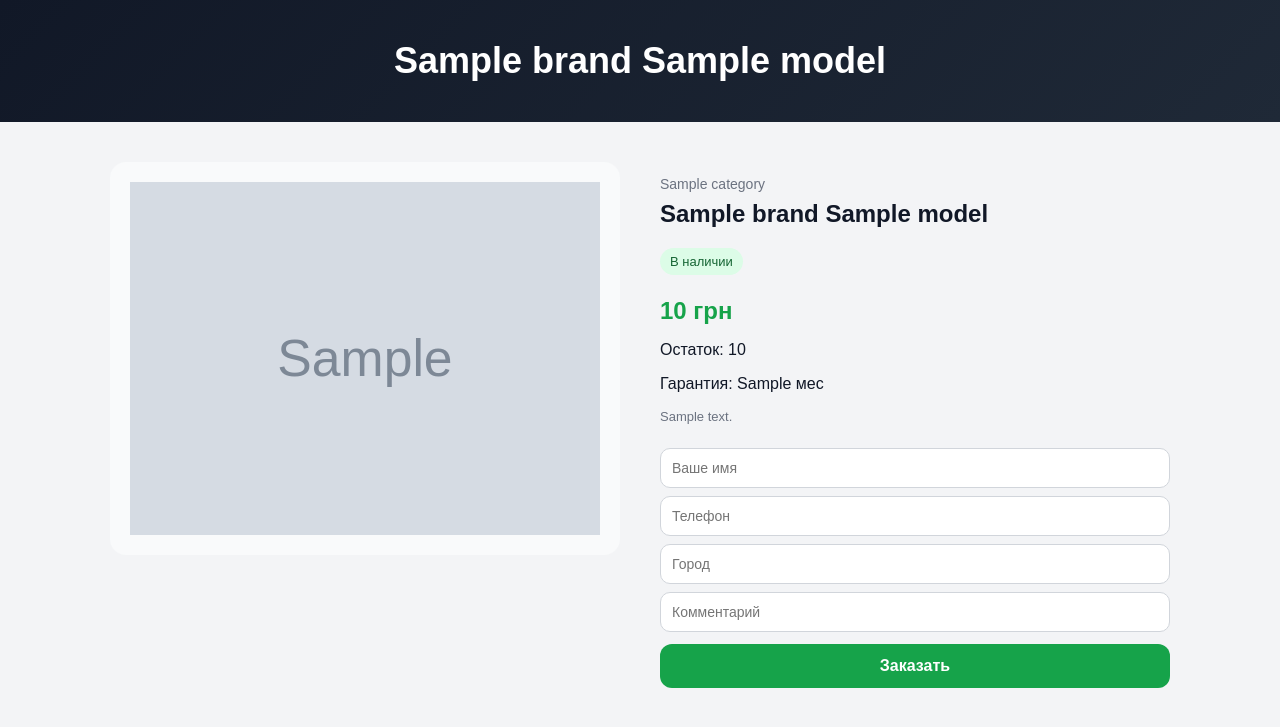
After one commit to prostoArtemG/tech_bot, a FastAPI app: template templates/product.html in a window 1280 px wide. The commit adds this page. Shown: the top 727 px of the page. Run offline with FastAPI, Linux system fonts and the light colour scheme; the template is opened without the code that fills it: most values are stand-ins (such as "Sample title", 1, 10 or a date in 2020); grey boxes marked "Sample" are stand-in pictures; parts of the project's set-up code (start-up, migrations or seed data) failed here and were passed over.

Commit message:
форма карточек и стиль

```diff
--- a/app/main.py
+++ b/app/main.py
@@ -2532,6 +2532,22 @@ async def site_order_form(
     )
 
 
+@web_app.get("/product/{product_id}", response_class=HTMLResponse)
+async def product_page(request: Request, product_id: int):
+    product = await db.get_product_by_id(product_id)
+
+    if not product:
+        return HTMLResponse("Товар не найден", status_code=404)
+
+    return templates.TemplateResponse(
+        request=request,
+        name="product.html",
+        context={
+            "product": product
+        }
+    )
+
+
 async def start_web_server():
     config = uvicorn.Config(
         web_app,
--- a/static/style.css
+++ b/static/style.css
@@ -127,3 +127,24 @@ button:hover {
     color: #6b7280;
     margin-top: 8px;
 }
+
+.product-page {
+    max-width: 1100px;
+    margin: 40px auto;
+    display: grid;
+    grid-template-columns: 1fr 1fr;
+    gap: 40px;
+    padding: 0 20px;
+}
+
+.product-big-img {
+    width: 100%;
+    border-radius: 16px;
+    background: #f9fafb;
+    padding: 20px;
+    object-fit: contain;
+}
+
+.product-right h2 {
+    margin-top: 0;
+}
--- /dev/null
+++ b/templates/product.html
@@ -0,0 +1,58 @@
+<!DOCTYPE html>
+<html lang="ru">
+<head>
+    <meta charset="UTF-8">
+    <title>{{ product.brand }} {{ product.model }}</title>
+    <link rel="stylesheet" href="/static/style.css">
+</head>
+<body>
+
+<header>
+    <h1>{{ product.brand }} {{ product.model }}</h1>
+</header>
+
+<main class="product-page">
+
+    <div class="product-left">
+        {% if product.photo_url %}
+        <img src="{{ product.photo_url }}" class="product-big-img">
+        {% endif %}
+    </div>
+
+    <div class="product-right">
+        <p class="category">{{ product.category }}</p>
+
+        <h2>{{ product.brand }} {{ product.model }}</h2>
+
+        <div class="status">
+            {% if product.stock_qty > 0 %}
+                В наличии
+            {% else %}
+                Под заказ
+            {% endif %}
+        </div>
+
+        <p class="price">{{ product.price }} грн</p>
+
+        <p>Остаток: {{ product.stock_qty }}</p>
+        <p>Гарантия: {{ product.warranty_months }} мес</p>
+
+        {% if product.description %}
+        <p class="desc">{{ product.description }}</p>
+        {% endif %}
+
+        <form method="post" action="/order">
+            <input type="hidden" name="product_id" value="{{ product.id }}">
+            <input type="text" name="name" placeholder="Ваше имя" required>
+            <input type="tel" name="phone" placeholder="Телефон" required>
+            <input type="text" name="city" placeholder="Город">
+            <input type="text" name="comment" placeholder="Комментарий">
+            <button type="submit">Заказать</button>
+        </form>
+
+    </div>
+
+</main>
+
+</body>
+</html>
```
Also changed, not shown: templates/index.html (+3 -8 lines).
